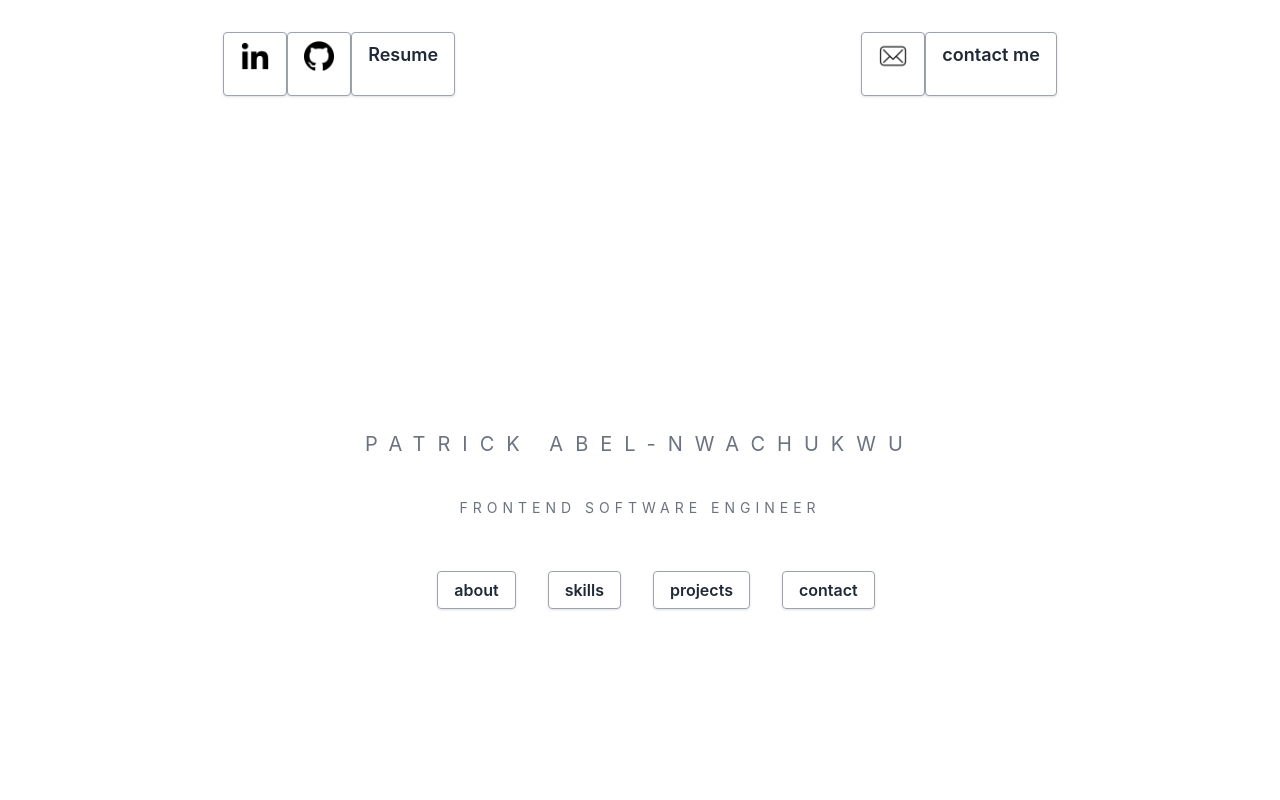
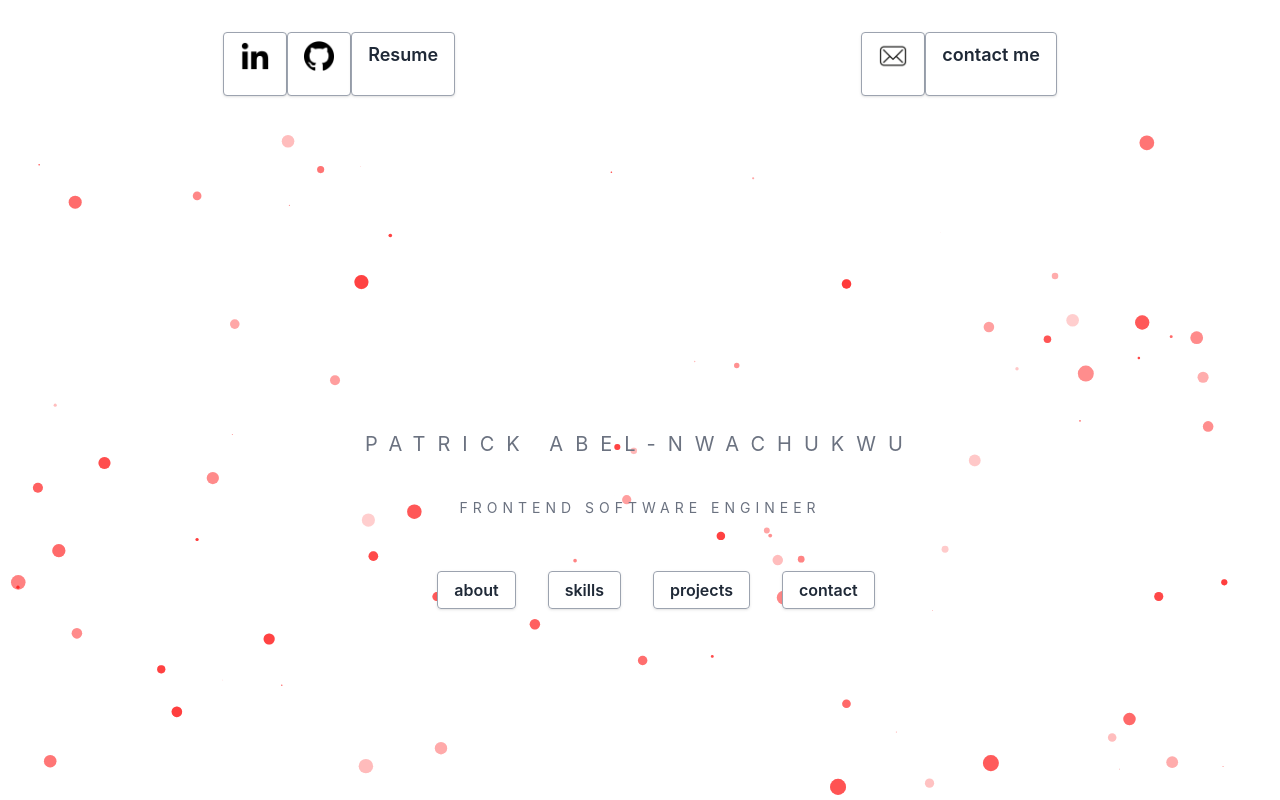
Before and after one commit to patrickcabel/portfolio, a React (Create React App) app: page / in a window 1280 px wide. Shown: the top 800 px of the page. Built offline with nearby package versions, Linux system fonts and the light colour scheme.

Commit message:
added Particles

```diff
--- a/package.json
+++ b/package.json
@@ -10,6 +10,9 @@
     "react-dom": "^18.2.0",
     "react-router-dom": "^6.4.3",
     "react-scripts": "5.0.1",
+    "react-tsparticles": "^2.5.3",
+    "tsparticles": "^2.5.3",
+    "tsparticles-slim": "^2.5.3",
     "web-vitals": "^2.1.4"
   },
   "scripts": {
--- a/src/App.js
+++ b/src/App.js
@@ -9,12 +9,14 @@ import Contact from "./components/Contact";
 import Hero from "./components/Hero";
 import About from "./components/About";
 import Skills from "./components/Skills";
+import Particles from "./components/Particles";
 
 function App() {
   return (
     <div>
       <Header />
       <Hero />
+
       <About />
       <Skills />
       <BrowserRouter>
@@ -22,6 +24,7 @@ function App() {
           <Route path="/contact" element={<Contact />} />
         </Routes>
       </BrowserRouter>
+      <Particles />
     </div>
   );
 }
--- /dev/null
+++ b/src/components/Particles.js
@@ -0,0 +1,95 @@
+import Particles from "react-tsparticles";
+import { loadSlim } from "tsparticles-slim";
+import { loadFull } from "tsparticles";
+import { useCallback, useMemo } from "react";
+
+const PatriclesComponent = () => {
+  const options = useMemo(() => {
+    return {
+      fullScreen: {
+        enable: true,
+        zIndex: -1,
+      },
+
+      interactivity: {
+        events: {
+          onClick: {
+            enable: true,
+            mode: "push",
+          },
+          onHover: {
+            enable: true,
+            mode: "repulse",
+          },
+        },
+      },
+      particles: {
+        number: {
+          value: 80,
+          density: {
+            enable: true,
+            area: 800,
+          },
+        },
+        color: {
+          value: ["#FF0000", "#FF0000", "#FF0000", "#FF0000", "#FF0000"],
+        },
+        shape: {
+          type: "circle",
+          stroke: {
+            width: 0,
+            color: "#b6b2b2",
+          },
+        },
+        opacity: {
+          value: 0.5211089197812949,
+          random: false,
+          animation: {
+            enable: true,
+            speed: 1,
+            minimumValue: 0.1,
+            sync: false,
+          },
+        },
+        size: {
+          value: 8.017060304327615,
+          random: true,
+          animation: {
+            enable: true,
+            speed: 12.181158184520175,
+            minimumValue: 0.1,
+            sync: false,
+          },
+        },
+        lineLinked: {
+          enable: false,
+          distance: 150,
+          color: "#c8c8c8",
+          opacity: 0.4,
+          width: 1,
+        },
+        move: {
+          enable: true,
+          speed: 1,
+          direction: "none",
+          random: false,
+          straight: false,
+          outMode: "bounce",
+          bounce: false,
+          attract: {
+            enable: false,
+            rotateX: 600,
+            rotateY: 1200,
+          },
+        },
+      },
+    };
+  }, []);
+
+  const particlesInit = useCallback((engine) => {
+    loadSlim(engine);
+  }, []);
+  return <Particles init={particlesInit} options={options} />;
+};
+
+export default PatriclesComponent;
```
Also changed, not shown: src/assets/2.png (added), 1 other file (tests, documents, lock files or other folders).
